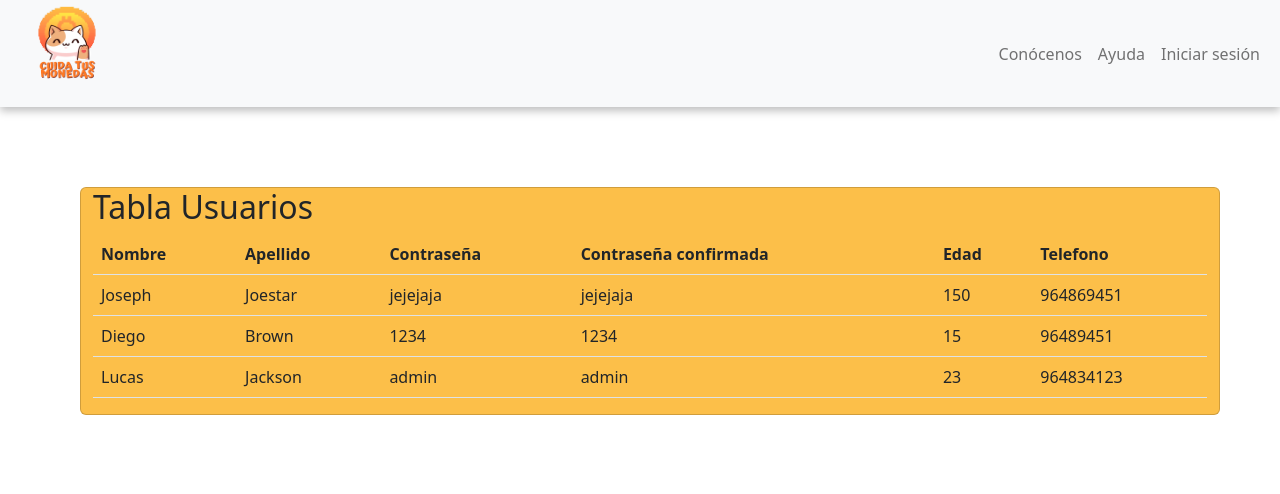
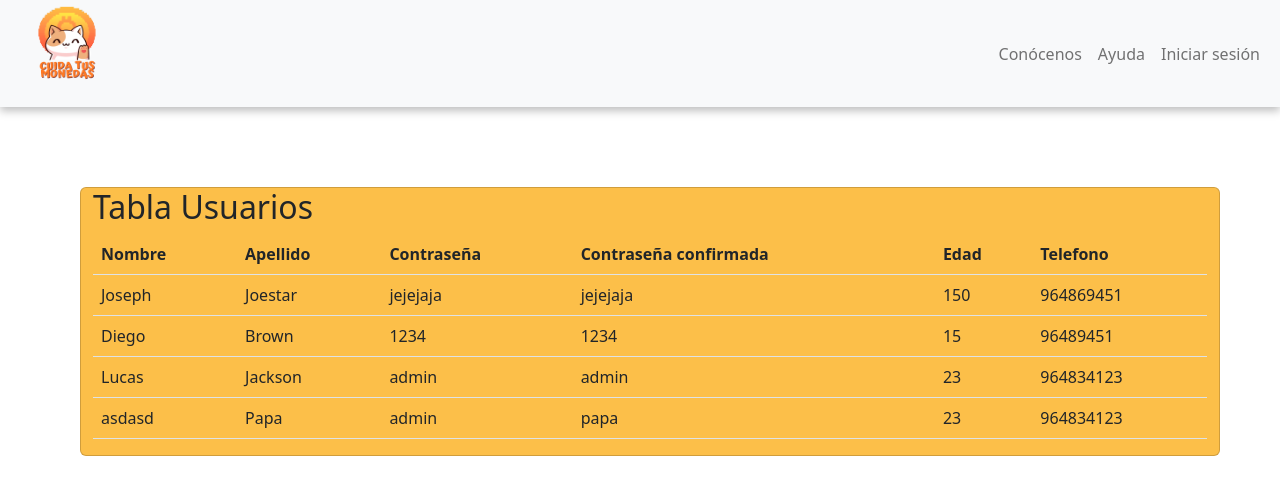
Before and after one commit to LucasA75/CuidaTusMonedas, a React (Create React App) app in the folder React CTM/: page /Admin in a window 1280 px wide. Shown: the top 494 px of the page. Built offline with nearby package versions, Linux system fonts and the light colour scheme.

Commit message:
Cambios en admin y registrarse

```diff
--- a/React CTM/src/pages/AdminPage.js
+++ b/React CTM/src/pages/AdminPage.js
@@ -25,7 +25,14 @@ const usuario1 = [
       confirmarContraseña: "admin",
       edad:"23",
       telefono:"964834123"
-    },
+    },  {
+      nombre: "asdasd",
+      apellido: "Papa",
+      contraseña: "admin",
+      confirmarContraseña: "papa",
+      edad:"23",
+      telefono:"964834123"
+    }
   ];
 
 const AdminPage = () =>{
--- a/React CTM/src/pages/Registrarse.js
+++ b/React CTM/src/pages/Registrarse.js
@@ -1,34 +1,7 @@
 import React, {useState} from "react";
 import {FormularioRegistrarse, FondoLogin, Rectangulo} from "../components";
 
-const usuario1 = [
-  {
-    nombre: "Joseph",
-    apellido: "Joestar",
-    contraseña: "jejejaja",
-    confirmarContraseña: "jejejaja",
-    edad:"150",
-    telefono:"964869451"
-  },
-  {
-    nombre: "Diego",
-    apellido: "Brown",
-    contraseña: "1234",
-    confirmarContraseña: "1234",
-    edad:"15",
-    telefono:"96489451"
-  },
-  {
-    nombre: "Lucas",
-    apellido: "Jackson",
-    contraseña: "admin",
-    confirmarContraseña: "admin",
-    edad:"23",
-    telefono:"964834123"
-  },
-];
-
-
+const usuario1 = [];
 
 const Registrarse = () => {
 
```
